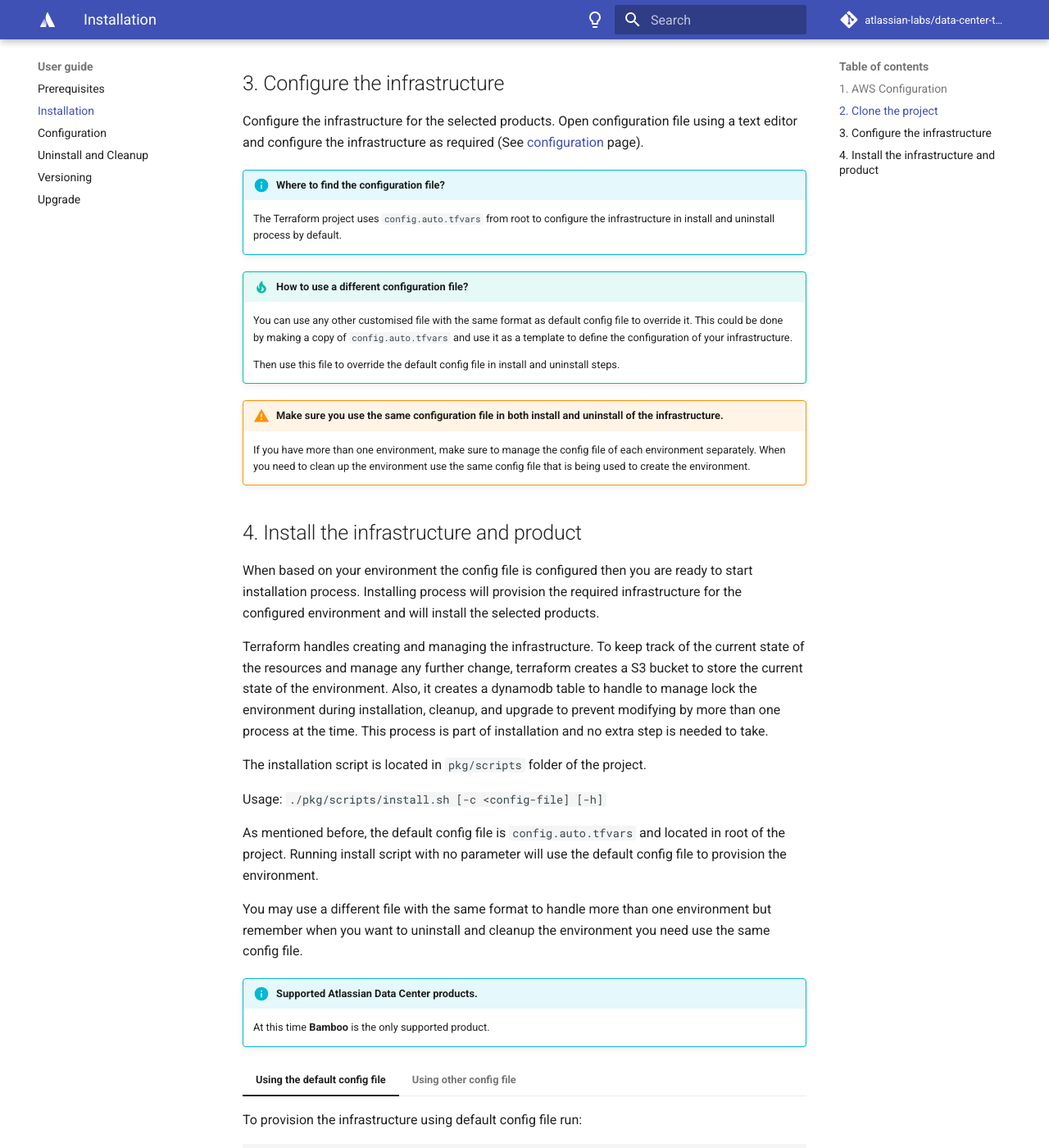
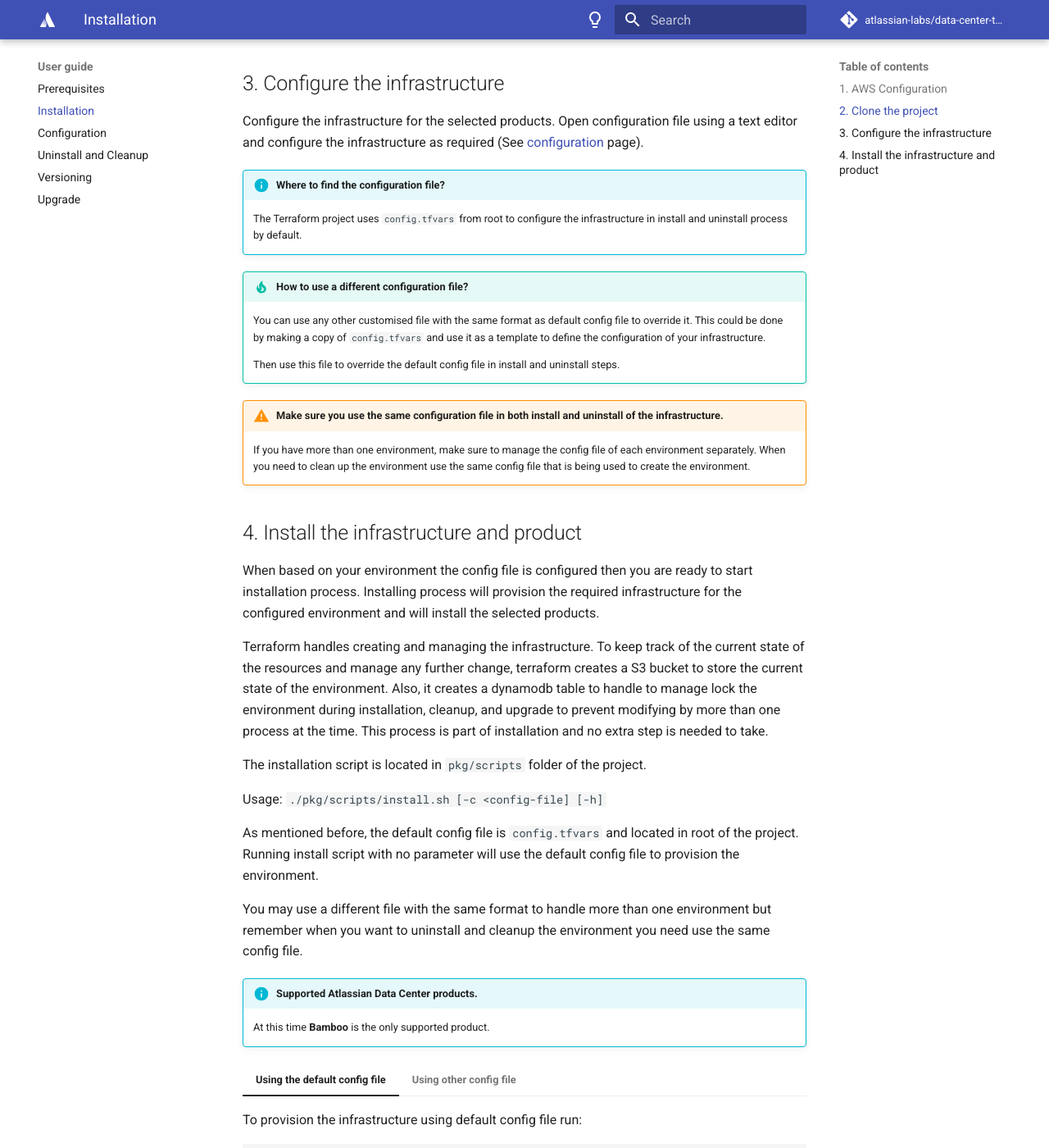
Before and after one commit to atlassian-labs/data-center-terraform, an MkDocs documentation site: the page built from docs/docs/userguide/INSTALLATION.md, in a window 1280 px wide and 1400 px high, scrolled down 623 px. Shown: the whole window at 82% size. Built offline with MkDocs 1.6.1 and Material for MkDocs 9.7.7, drawn with Linux system fonts in a browser that asks for light colours; comment, search, counter and statistics services are not loaded.

Commit message:
TFKUBE-144: Rename the default config (and template) file from   to

```diff
--- a/docs/docs/userguide/INSTALLATION.md
+++ b/docs/docs/userguide/INSTALLATION.md
@@ -18,11 +18,11 @@
 (See [configuration](CONFIGURATION.md) page).
 
 !!! info "Where to find the configuration file?"
-    The Terraform project uses `config.auto.tfvars` from root to configure the infrastructure in install and uninstall process by default.
+    The Terraform project uses `config.tfvars` from root to configure the infrastructure in install and uninstall process by default.
 
 !!! tip "How to use a different configuration file?"
     You can use any other customised file with the same format as default config file to override it.
-    This could be done by making a copy of `config.auto.tfvars` and use it as a template to define the configuration of your infrastructure.
+    This could be done by making a copy of `config.tfvars` and use it as a template to define the configuration of your infrastructure.
 
     Then use this file to override the default config file in install and uninstall steps.
 
@@ -43,7 +43,7 @@
 
 Usage:  `./pkg/scripts/install.sh [-c <config-file] [-h]`
 
-As mentioned before, the default config file is `config.auto.tfvars` and located in root of the project.
+As mentioned before, the default config file is `config.tfvars` and located in root of the project.
 Running install script with no parameter will use the default config file to provision the environment.
 
 You may use a different file with the same format to handle more than one environment but remember when you want to uninstall and cleanup the environment you need use the same config file.
```
Also changed, not shown: docs/docs/troubleshooting/TROUBLESHOOTING.md (+1 -1 lines), docs/docs/userguide/CLEANUP.md (+1 -1 lines), 5 other files.
